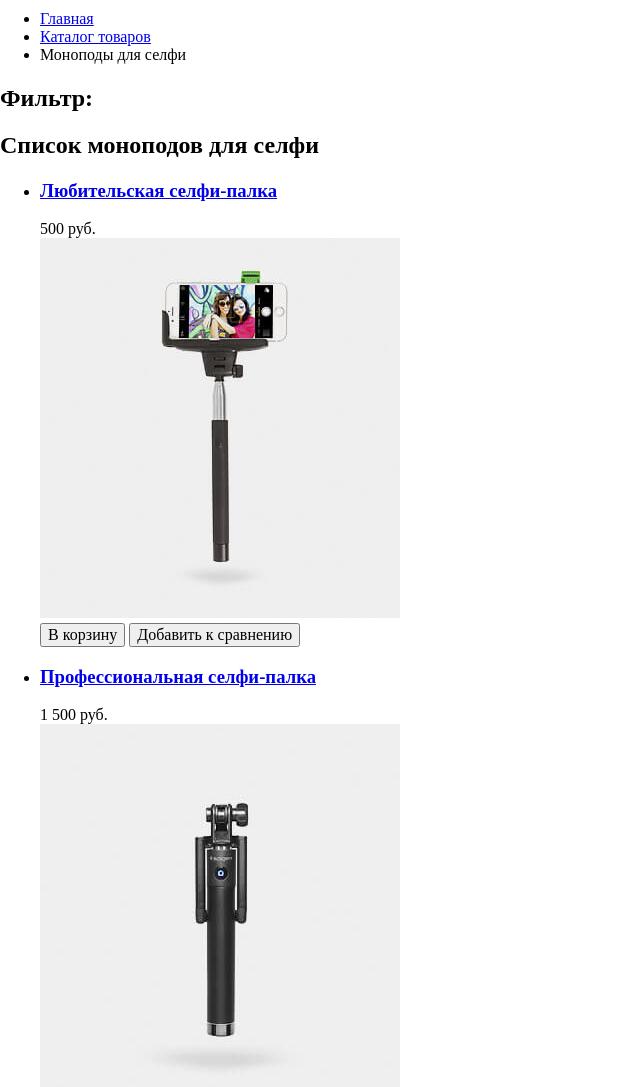
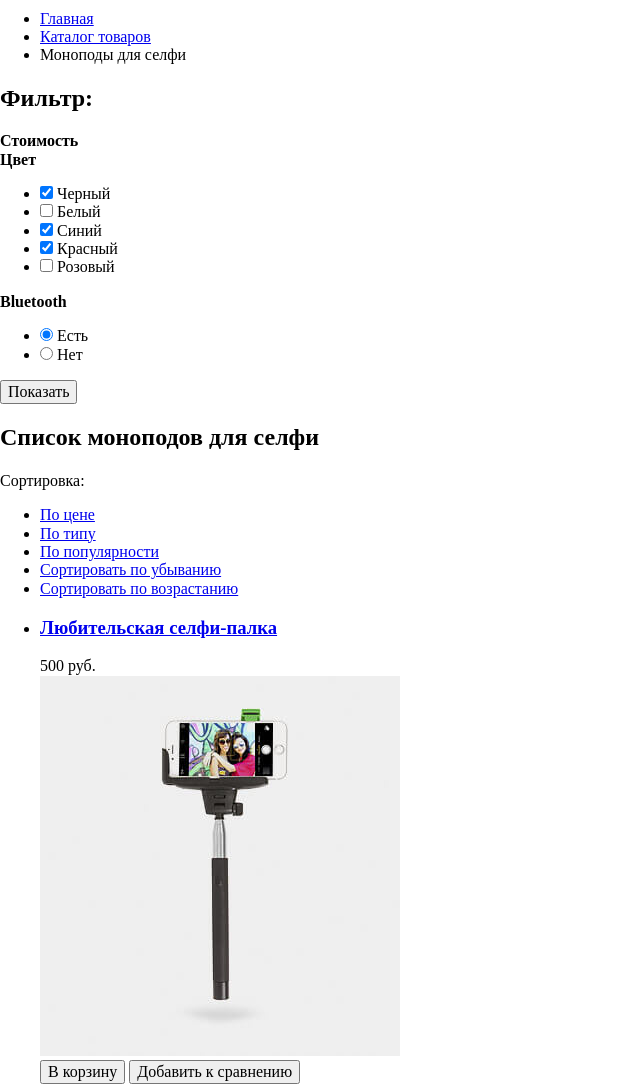
Before and after one commit to mimoni/313377-device, a plain HTML site: page catalog.html in a window 1280 px wide. Shown: the part 400-1487 px from the top of the page, without its empty margins (0-640 px from the left). Drawn offline with Linux system fonts and the light colour scheme.

Commit message:
разметка форм

```diff
--- a/catalog.html
+++ b/catalog.html
@@ -80,12 +80,104 @@
   </ul>
 
   <section class="filter">
-    <h2 class="filter-title">Фильтр:</h2>
-    <!--filter-->
+    <h2 class="filter__title">Фильтр:</h2>
+    <form action="https://echo.htmlacademy.ru/" method="get">
+      <div class="filter__block-items">
+        <b class="filter__name">Стоимость</b>
+        <div class="filter-range">
+          <div class="filter-range__slider"></div>
+          <div class="filter-range__thumb-min"></div>
+          <div class="filter-range__thumb-max"></div>
+        </div>
+        <input id="min-price" type="hidden" value="0" name="min-price">
+        <input id="max-price" type="hidden" value="5000" name="max-price">
+      </div>
+
+      <div class="filter__block-items">
+        <b class="filter__name">Цвет</b>
+        <ul class="filter__list">
+          <li class="filter__item">
+            <label>
+              <input class="filter__checkbox" type="checkbox" name="color[]" value="black" checked>
+              Черный
+            </label>
+          </li>
+          <li class="filter__item">
+            <label>
+              <input class="filter__checkbox" type="checkbox" name="color[]" value="white">
+              Белый
+            </label>
+          </li>
+          <li class="filter__item">
+            <label>
+              <input class="filter__checkbox" type="checkbox" name="color[]" value="blue" checked>
+              Синий
+            </label>
+          </li>
+          <li class="filter__item">
+            <label>
+              <input class="filter_checkbox" type="checkbox" name="color[]" value="red" checked>
+              Красный
+            </label>
+          </li>
+          <li class="filter__item">
+            <label>
+              <input class="filter__checkbox" type="checkbox" name="color[]" value="pink">
+              Розовый
+            </label>
+          </li>
+        </ul>
+      </div>
+
+      <div class="filter__block-items">
+        <b class="filter__name">Bluetooth</b>
+        <ul class="filter__list">
+          <li class="filter__item">
+            <label>
+              <input class="filter__radio" type="radio" name="bluetooth" value="there-is" checked>
+              Есть
+            </label>
+          </li>
+          <li class="filter__item">
+            <label>
+              <input class="filter__radio" type="radio" name="bluetooth" value="no">
+              Нет
+            </label>
+          </li>
+        </ul>
+      </div>
+
+      <button type="submit">Показать</button>
+    </form>
   </section>
 
   <section class="catalog">
     <h2 class="visually-hidden">Список моноподов для селфи</h2>
+
+    <div class="filter-sort">
+      <span class="filter-sort__title">Сортировка:</span>
+
+      <ul class="filter-sort__list">
+        <li class="filter-sort__item">
+          <a class="filter-sort__link filter-sort__link--active" href="?sortby=price">По цене</a>
+        </li>
+        <li class="filter-sort__item">
+          <a class="filter-sort__link" href="?sortby=type">По типу</a>
+        </li>
+        <li class="filter-sort__item">
+          <a class="filter-sort__link" href="?sortby=popular">По популярности</a>
+        </li>
+        <li class="filter-sort__item">
+          <a class="filter-sort__link filter-sort__link-desc" href="?orderby=desc">Сортировать по убыванию</a>
+        </li>
+        <li class="filter-sort__item">
+          <a class="filter-sort__link filter-sort__link-asc filter-sort__link--active" href="?orderby=asc">Сортировать
+            по возрастанию</a>
+
+        </li>
+      </ul>
+    </div>
+
     <ul class="catalog__list">
       <li class="catalog__item item">
         <div class="item__info">
@@ -210,7 +302,7 @@
     </p>
     <div class="logo-academy">
       <a href="https://htmlacademy.ru/intensive/htmlcss">
-        <img class="logo-academy__image" src="img/logo-html.svg" alt="Логотип HtmlAcademy">
+        <img class="logo-academy__image" src="img/svg/logo-html.svg" alt="Логотип HtmlAcademy">
       </a>
     </div>
   </div>
```
Also changed, not shown: index.html (+8 -8 lines).
